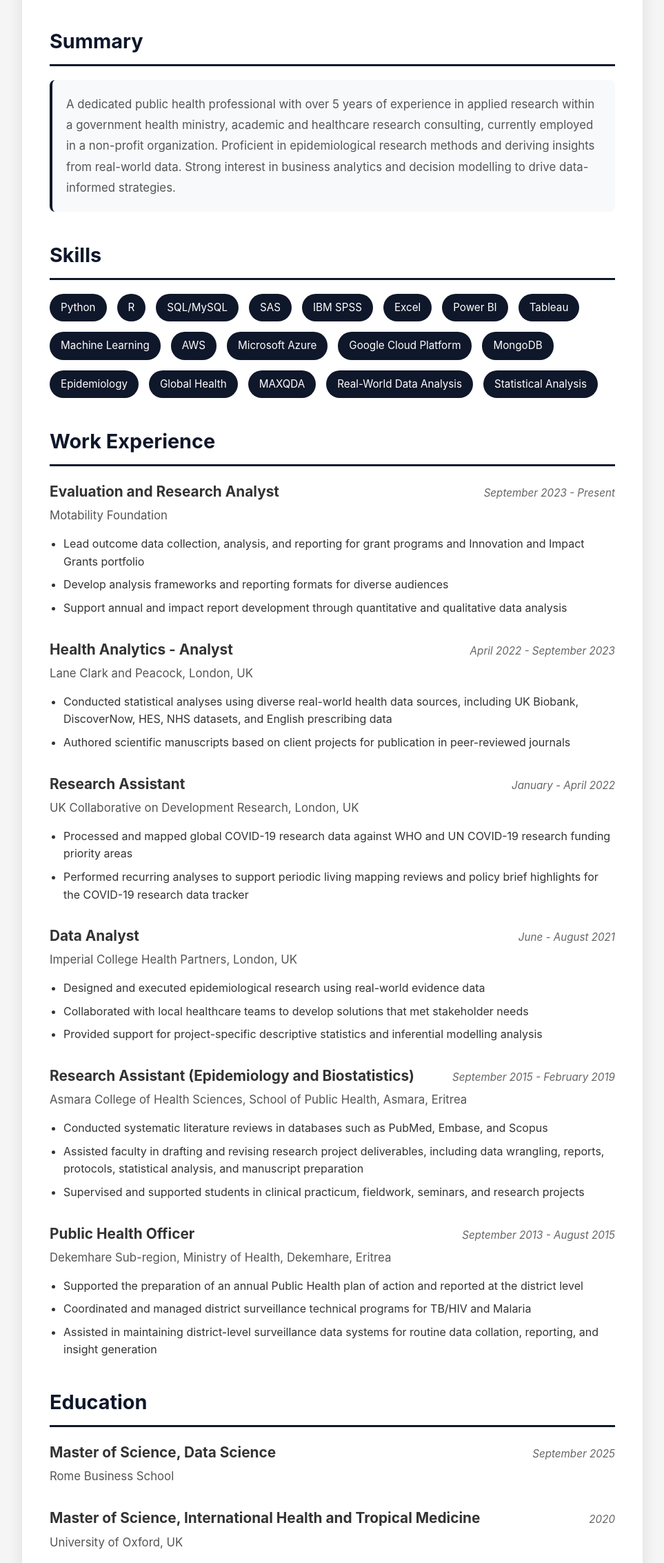
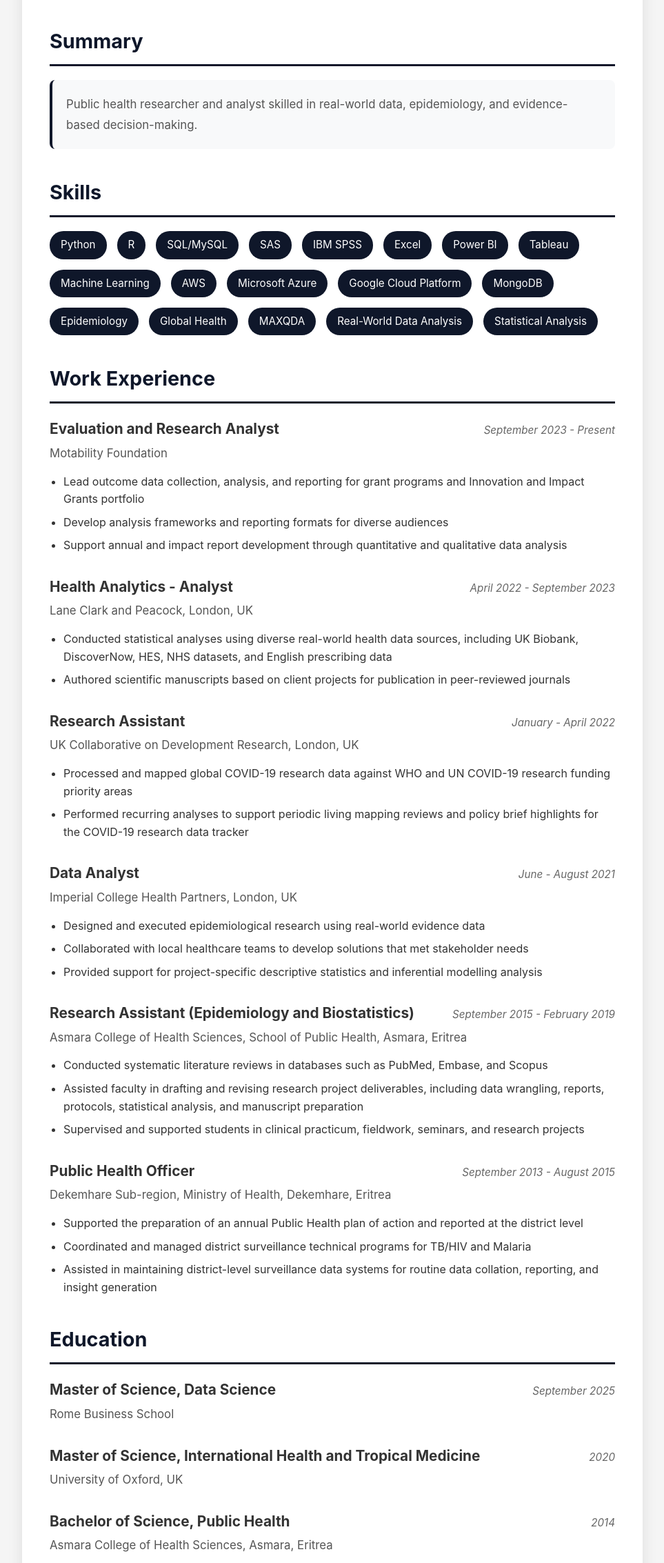
Before and after one commit to meronmkifle/meronmkifle.github.io, a plain HTML site: page index.html in a window 1280 px wide. Shown: the part 276-2542 px from the top of the page at 69% size, without its empty margins (158-1121 px from the left). Drawn offline with Linux system fonts and the light colour scheme.

Commit message:
Update index.html

```diff
--- a/index.html
+++ b/index.html
@@ -209,7 +209,7 @@
             <section>
                 <h2>Summary</h2>
                 <div class="summary">
-                    A dedicated public health professional with over 5 years of experience in applied research within a government health ministry, academic and healthcare research consulting, currently employed in a non-profit organization. Proficient in epidemiological research methods and deriving insights from real-world data. Strong interest in business analytics and decision modelling to drive data-informed strategies.
+                    Public health researcher and analyst skilled in real-world data, epidemiology, and evidence-based decision-making.
                 </div>
             </section>
 
@@ -339,7 +339,7 @@
                 <div class="education-item">
                     <div class="job-title">
                         <h3>Bachelor of Science, Public Health</h3>
-                        <span class="date">2009 - 2013</span>
+                        <span class="date"> 2014</span>
                     </div>
                     <p class="company">Asmara College of Health Sciences, Asmara, Eritrea</p>
                     <p><strong>Thesis:</strong> HIV prevalence and determinants of safe sexual practices among sex workers in Asmara, Eritrea</p>
```
